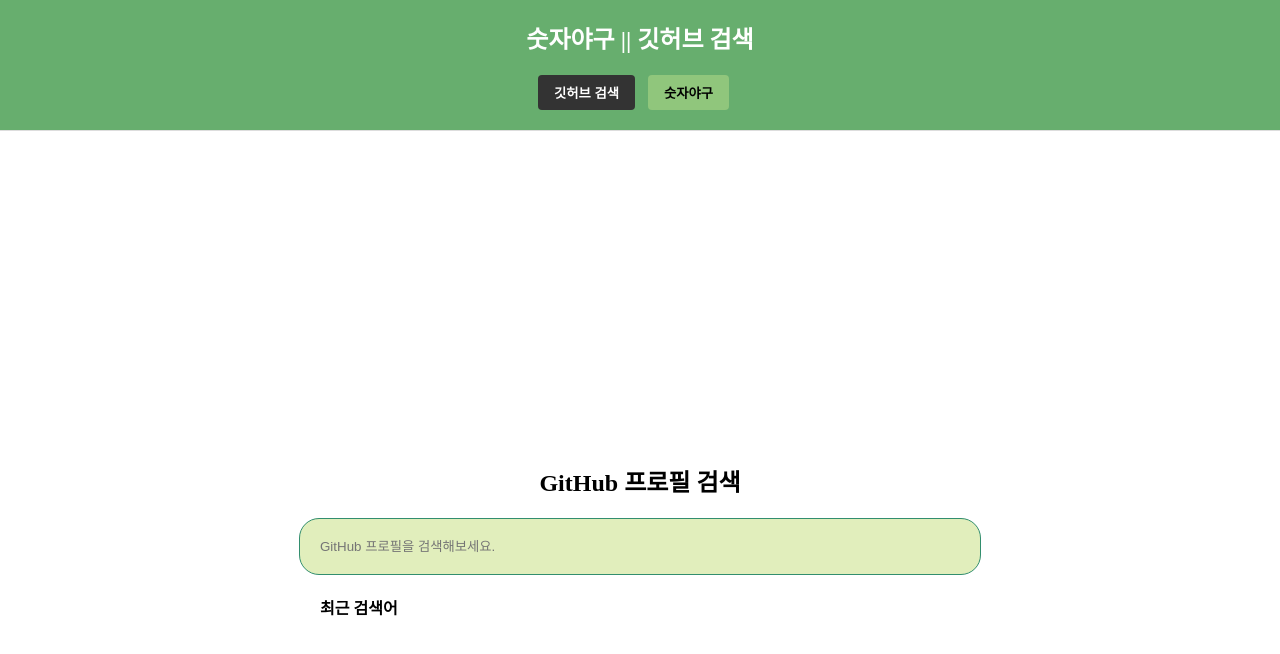
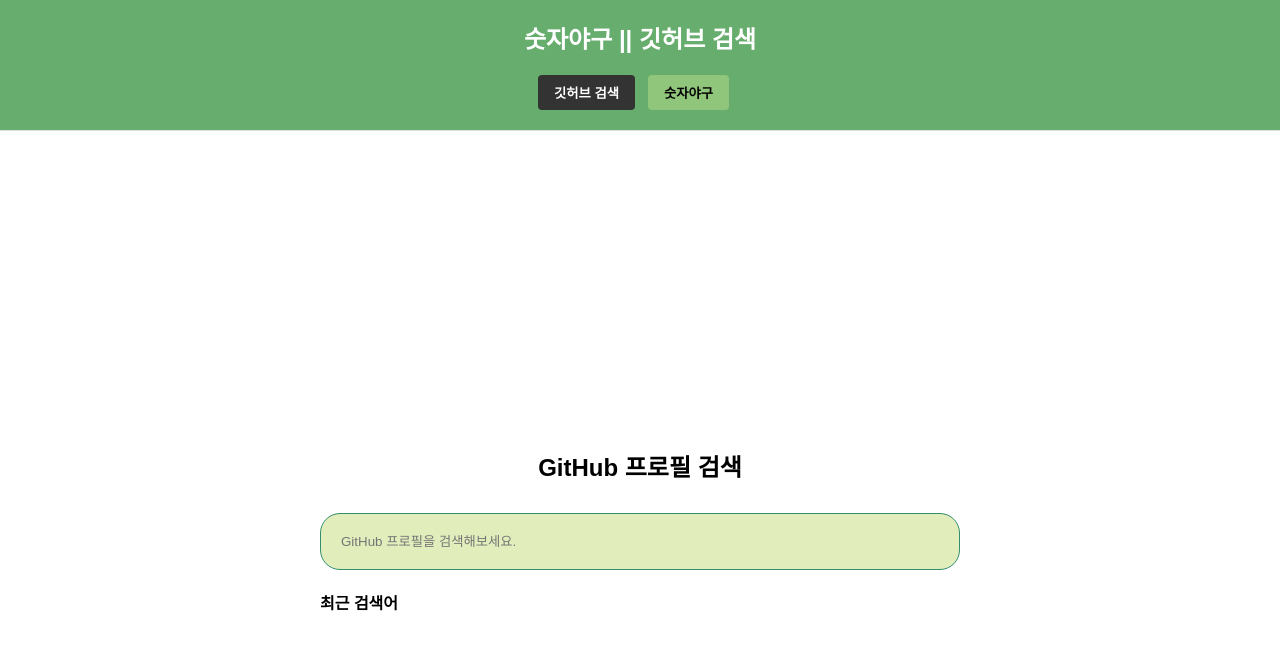
Before and after one commit to AT-SOPT-WEB/SoyPark, a React (Vite) app in the folder week3/assignment/: page / in a window 1280 px wide. Shown: the top 654 px of the page. Built offline with nearby package versions, Linux system fonts and the light colour scheme.

Commit message:
refactor: 시맨틱 태그, global css 추가

```diff
--- a/week3/assignment/src/App.jsx
+++ b/week3/assignment/src/App.jsx
@@ -4,6 +4,7 @@
 import NumberBasePage from './pages/NumberBaseBall/NumberBaseballPage';
 /** @jsxImportSource @emotion/react */
 import { css } from '@emotion/react';
+import GlobalStyle from './styles/GlobalStyle'
 
 
 function App() {
@@ -11,6 +12,7 @@
 
   return (
     <div>
+      <GlobalStyle />
       <Header activeTab={activeTab} setActiveTab={setActiveTab} />
       <div css={ContentWrapper}>
         {activeTab === 'github' ? <GithubPage /> : <NumberBasePage />}
--- a/week3/assignment/src/components/CommonInput.jsx
+++ b/week3/assignment/src/components/CommonInput.jsx
@@ -20,6 +20,7 @@
     border-radius: 20px;
     border: 1px solid #328E6E;
     background-color: #E1EEBC;
+    margin-top: 30px;
 `;
 
 export default CommonInput;
--- a/week3/assignment/src/index.css
+++ /dev/null
@@ -1,5 +0,0 @@
-body {
-    margin: 0;
-    padding: 0;
-    box-sizing: border-box;
-}
--- a/week3/assignment/src/main.jsx
+++ b/week3/assignment/src/main.jsx
@@ -1,7 +1,6 @@
 import { StrictMode } from 'react'
 import { createRoot } from 'react-dom/client'
 import App from './App.jsx'
-import './index.css';
 
 createRoot(document.getElementById('root')).render(
   <StrictMode>
--- a/week3/assignment/src/pages/CommonStyle.js
+++ b/week3/assignment/src/pages/CommonStyle.js
@@ -8,9 +8,9 @@
     justify-content: center;
     flex: 1;
     overflow-y: auto;
-
 `
 
 export const ResultMessage = css`
+    margin-top: 15px;
     color: #328E6E;
 `
--- a/week3/assignment/src/pages/GithubSearch/GitHubStyle.js
+++ b/week3/assignment/src/pages/GithubSearch/GitHubStyle.js
@@ -7,11 +7,12 @@
     align-items: center;
     margin-top: 40px;
     padding: 18px;
-    width: 45%;
-    height: 50%;
+    width: 40%;
+    height: 45%;
 
     border-radius: 15px;
     background-color:rgb(14, 40, 31);
+    box-shadow: 0 4px 12px rgba(0, 0, 0, 0.1);
 `
 
 export const iconStyle = css`
@@ -46,15 +47,14 @@
 
 export const ProfileBio = css`
     font-size: 15px;
-    margin: 0;
 `
 export const FollowWrapper = css`
     display: flex;
     flex-direction: row;
     align-items: space-around;
     width: 100%;
-    height: 60px;
-    margin-top: 50px;
+    height: 50px;
+    margin-top: 40px;
     gap: 5px;
 `
 
@@ -73,14 +73,12 @@
 export const FollowText = css`
     font-size: 15px;
     color: white;
-    margin: 0;
 `
 
 export const FollowNum = css`
     font-size: 13px;
     font-weight: bold;
     color: white;
-    margin: 0;
 `
 
 export const SearchListWrapper = css`
@@ -88,17 +86,13 @@
     flex-direction: column;
     align-items: flex-start;
     justify-content: center;
-    padding: 0;
     width: 50%;
     gap: 15px;
     margin-top: 20px;
 `
 export const RecentSearchContainer = css`
     display: flex;
-    list-style: none;
     text-align: center;
-    margin: 0;
-    padding: 0;
     gap: 10px;
 `
 
@@ -106,9 +100,7 @@
     border: 2px solid #90C67C;
     border-radius: 25px;
     background-color:rgba(144, 198, 124, 0.58);
-
     padding: 10px;
-    cursor: pointer;
 `
 
 export const searchBtn = css`
@@ -121,7 +113,3 @@
         color:rgb(239, 51, 51);
     }
 `
-
-export const RecentHeaderText = css`
-    margin: 0;
-`
--- a/week3/assignment/src/pages/GithubSearch/GithubPage.jsx
+++ b/week3/assignment/src/pages/GithubSearch/GithubPage.jsx
@@ -57,8 +57,9 @@
     };
 
     return(
-        <div css={BodyWrapperStyle}>
+        <main css={BodyWrapperStyle}>
             <h2>GitHub 프로필 검색</h2>
+
             <CommonInput
                 value={inputValue}
                 onChange={handleChange}
@@ -66,22 +67,22 @@
                 placeholder="GitHub 프로필을 검색해보세요."
             />
 
-            <div css={G.SearchListWrapper}>
+            <section css={G.SearchListWrapper}>
                 <h4 css={G.RecentHeaderText}>최근 검색어</h4>
                 {recentSearches.length > 0 && (
                     <ul css={G.RecentSearchContainer}>
                         {recentSearches.map((keyword) => (
-                        <div css={G.RecentItem} key={keyword}>
+                        <li css={G.RecentItem} key={keyword}>
                             <span onClick={() => getUserInfo(keyword)}>{keyword}</span>
                             <button css={G.searchBtn} onClick={() => removeSearch(keyword)}>✕</button>
-                        </div>
+                        </li>
                         ))}
                     </ul>
                 )}
-            </div>
+            </section>
 
             {userInfo.status === 'resolved' && (
-                <div css={G.ProfileWrapper}>
+                <article css={G.ProfileWrapper}>
                     <FontAwesomeIcon icon={faTimes} onClick={handleClose} css={G.iconStyle}/>
                     <a href={userInfo.data.html_url}>
                         <img src={userInfo.data.avatar_url} css={G.profileImg} />
@@ -99,10 +100,9 @@
                             <p css={G.FollowNum}>{userInfo.data.following}</p>
                         </div>
                     </div>
-
-                </div>
+                </article>
             )}
-        </div>
+        </main>
     )
 }
 
--- a/week3/assignment/src/pages/NumberBaseBall/ResultList.jsx
+++ b/week3/assignment/src/pages/NumberBaseBall/ResultList.jsx
@@ -5,7 +5,7 @@
     return (
         <div css={ListWrapper}>
             {resultList.map((result, index) => (
-                <ul css={listStyle}>
+                <ul css={listStyle} key={index}>
                     <li key={index} css={itemStyle}>
                         <span>{result.result}</span>
                     </li>
@@ -19,16 +19,12 @@
     display: flex;
     flex-direction: column;
     align-items: center;
-    padding: 0;
     width: 100%;
     gap: 15px;
     margin-top: 30px;
 `;
 
 const listStyle = css`
-    list-style: none;
-    padding: 0;
-    margin: 0;
     width: 53%;
     border-radius: 15px;
     border: 2px solid #328E6E;
--- /dev/null
+++ b/week3/assignment/src/styles/GlobalStyle.jsx
@@ -0,0 +1,39 @@
+/** @jsxImportSource @emotion/react */
+import { Global, css } from '@emotion/react';
+
+const GlobalStyle = () => (
+  <Global
+    styles={css`
+      * {
+        margin: 0;
+        padding: 0;
+        box-sizing: border-box;
+      }
+
+      html, body {
+        height: 100%;
+        font-family: 'Pretendard', sans-serif;
+      }
+
+      h1, h2, h3, h4, h5, h6,
+      p, article, section, ul, ol, li {
+        margin: 0;
+        padding: 0;
+      }
+
+      ul, ol {
+        list-style: none;
+      }
+
+      a {
+        text-decoration: none;
+      }
+
+      button {
+        cursor: pointer;
+      }
+    `}
+  />
+);
+
+export default GlobalStyle;
```
